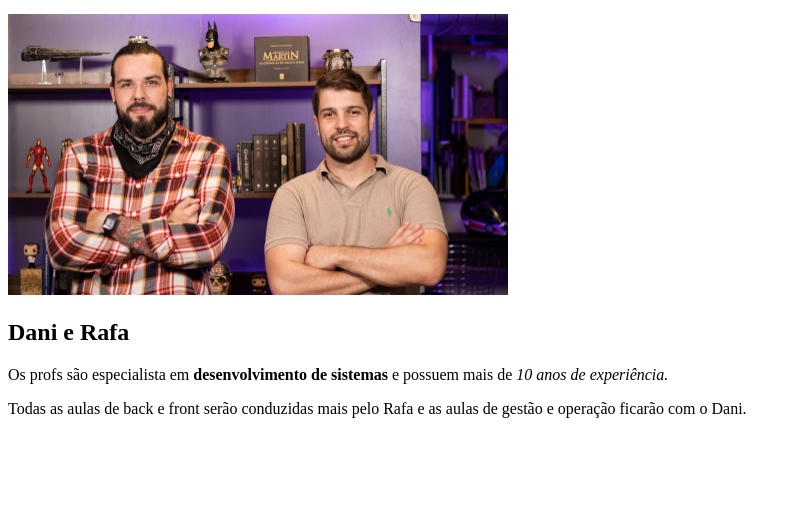
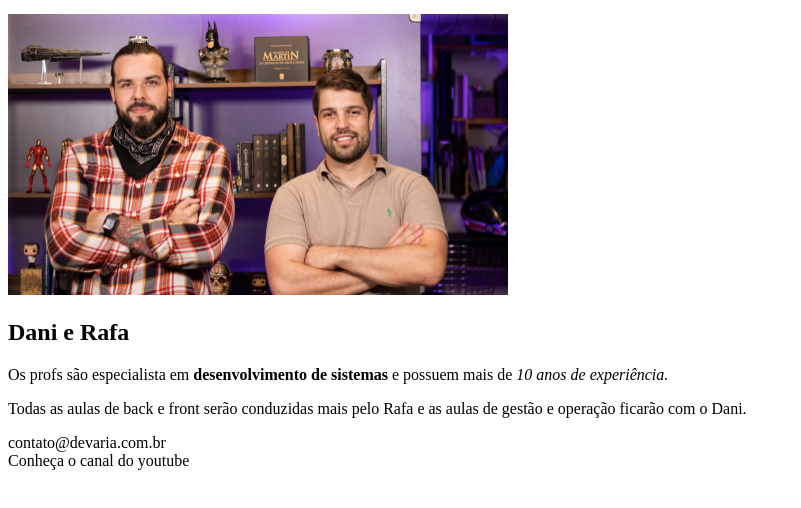
Before and after one commit to jotapemr/Devaria-HTML, a plain HTML site: page professores.html in a window 1280 px wide. Shown: the part 136-644 px from the top of the page, without its empty margins (0-801 px from the left). Drawn offline with Linux system fonts and the light colour scheme.

Commit message:
Final aula 1

```diff
--- a/professores.html
+++ b/professores.html
@@ -31,5 +31,11 @@
                 </article>
             </section>
         </main>
+        <footer>
+            <section>
+                <span>contato@devaria.com.br</span> <br />
+                <span>Conheça o canal do youtube</span>
+            </section>
+        </footer>
     </body>
 </html>
```
